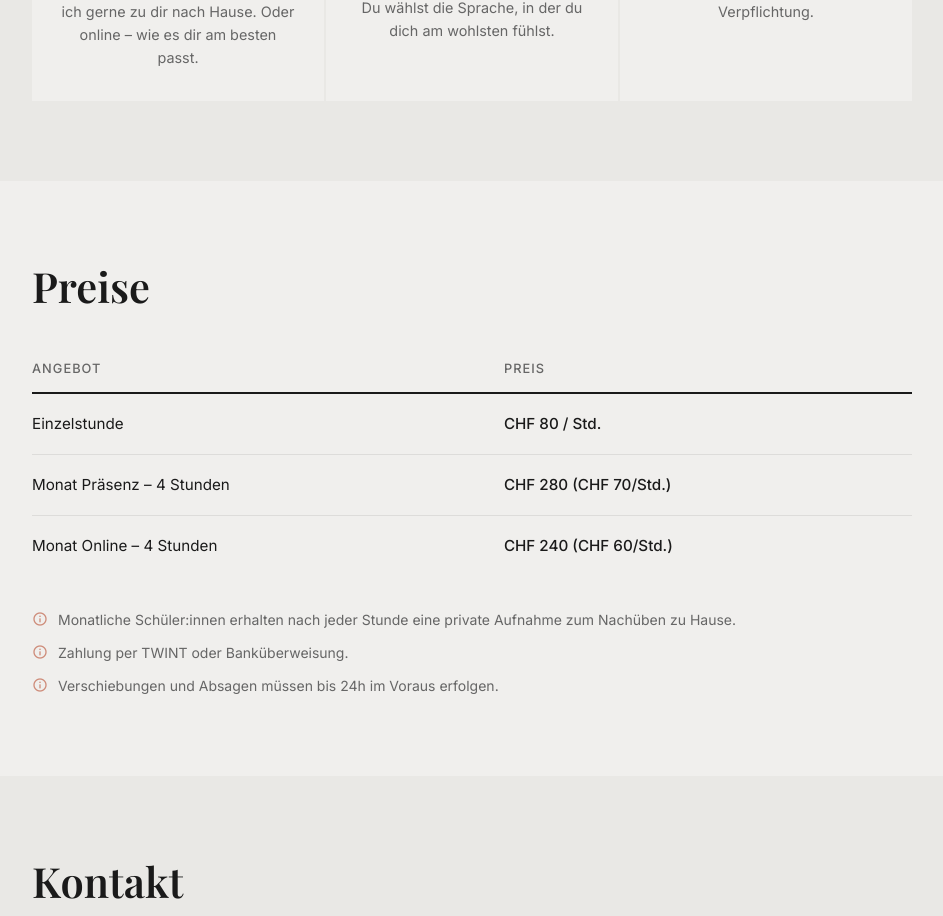
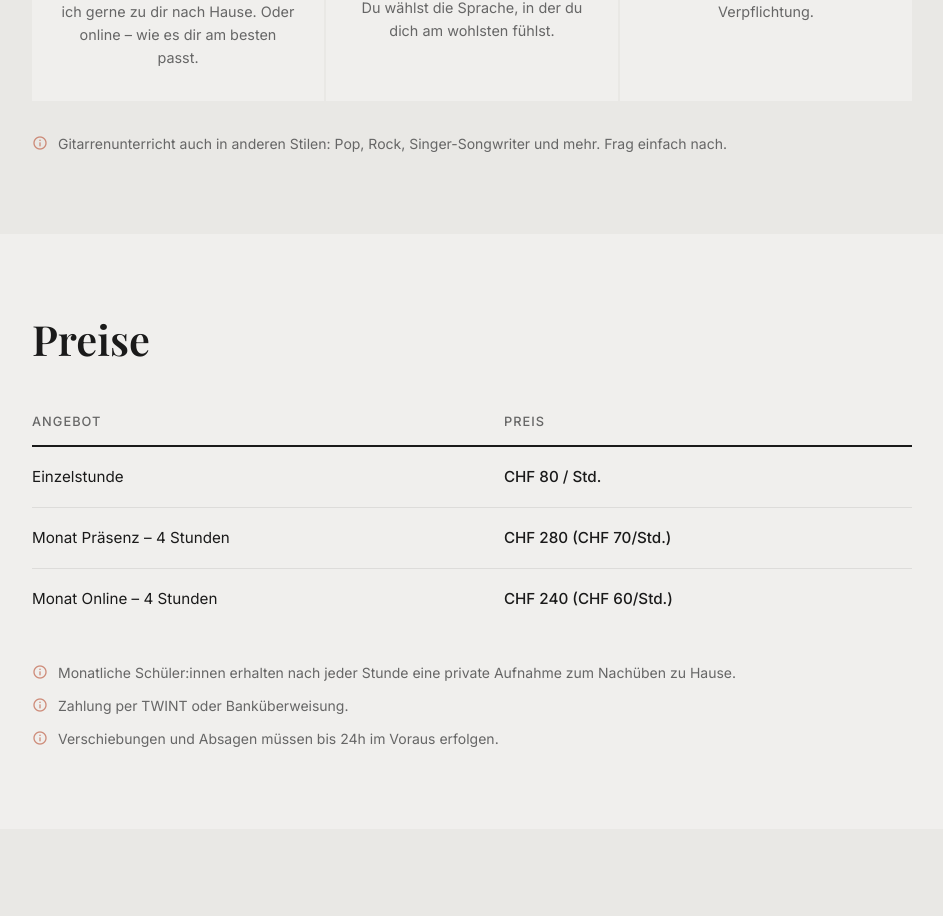
Before and after one commit to carranza-javier/laguitarrita, an Angular app: page / in a window 1280 px wide. Shown: the part 2080-2996 px from the top of the page, without its empty margins (168-1111 px from the left). Built offline with nearby package versions, Linux system fonts and the light colour scheme.

Commit message:
Add other styles note below classes section

```diff
--- a/src/app/components/classes/classes.component.html
+++ b/src/app/components/classes/classes.component.html
@@ -9,4 +9,10 @@
       </div>
     }
   </div>
+  <ul class="classes-notes">
+    <li>
+      <mat-icon class="note-icon">info_outline</mat-icon>
+      <span>{{ t().classes.note }}</span>
+    </li>
+  </ul>
 </div>
--- a/src/app/components/classes/classes.component.scss
+++ b/src/app/components/classes/classes.component.scss
@@ -50,3 +50,31 @@
   margin: 0;
   line-height: 1.6;
 }
+
+.classes-notes {
+  list-style: none;
+  padding: 0;
+  margin: 2rem 0 0;
+  display: flex;
+  flex-direction: column;
+  gap: 12px;
+
+  li {
+    display: flex;
+    align-items: flex-start;
+    gap: 10px;
+    font-size: 0.875rem;
+    color: var(--text-muted);
+    line-height: 1.5;
+  }
+}
+
+.note-icon {
+  font-size: 1rem;
+  width: 1rem;
+  height: 1rem;
+  flex-shrink: 0;
+  margin-top: 2px;
+  color: var(--accent);
+  opacity: 0.7;
+}
--- a/src/app/services/translation.service.ts
+++ b/src/app/services/translation.service.ts
@@ -31,6 +31,7 @@ const TRANSLATIONS = {
         { icon: 'language', title: 'Auf Deutsch, Englisch oder Spanisch', desc: 'Du wählst die Sprache, in der du dich am wohlsten fühlst.' },
         { icon: 'star', title: 'Erste Probestunde gratis', desc: '30 Minuten, kostenlos, ohne jede Verpflichtung.' },
       ],
+      note: 'Gitarrenunterricht auch in anderen Stilen: Pop, Rock, Singer-Songwriter und mehr. Frag einfach nach.',
     },
     prices: {
       heading: 'Preise',
@@ -83,6 +84,7 @@ const TRANSLATIONS = {
         { icon: 'language', title: 'In German, English or Spanish', desc: 'Choose whichever language you feel most comfortable in.' },
         { icon: 'star', title: 'First trial class free', desc: '30 minutes, no cost, no commitment.' },
       ],
+      note: 'Guitar lessons in other styles also available: Pop, Rock, Singer-Songwriter and more. Just ask.',
     },
     prices: {
       heading: 'Prices',
```
